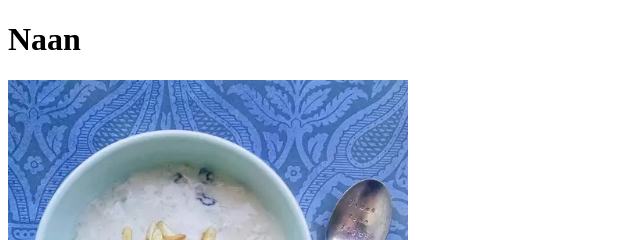
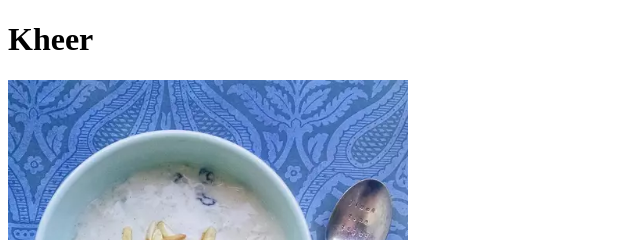
Before and after one commit to MightGuy9172/odin-recipes, a plain HTML site: page Recipes/Kheer.html in a window 1280 px wide. Shown: the top 240 px of the page, 0-640 px from the left. Drawn offline with Linux system fonts and the light colour scheme.

Commit message:
Changed H1 heading of Kheer.html

```diff
--- a/Recipes/Kheer.html
+++ b/Recipes/Kheer.html
@@ -6,7 +6,7 @@
     <title>Kheer</title>
   </head>
   <body>
-    <h1>Naan</h1>
+    <h1>Kheer</h1>
     <img
       src="Recipes Images/image.webp"
       alt="Kheer"
```
